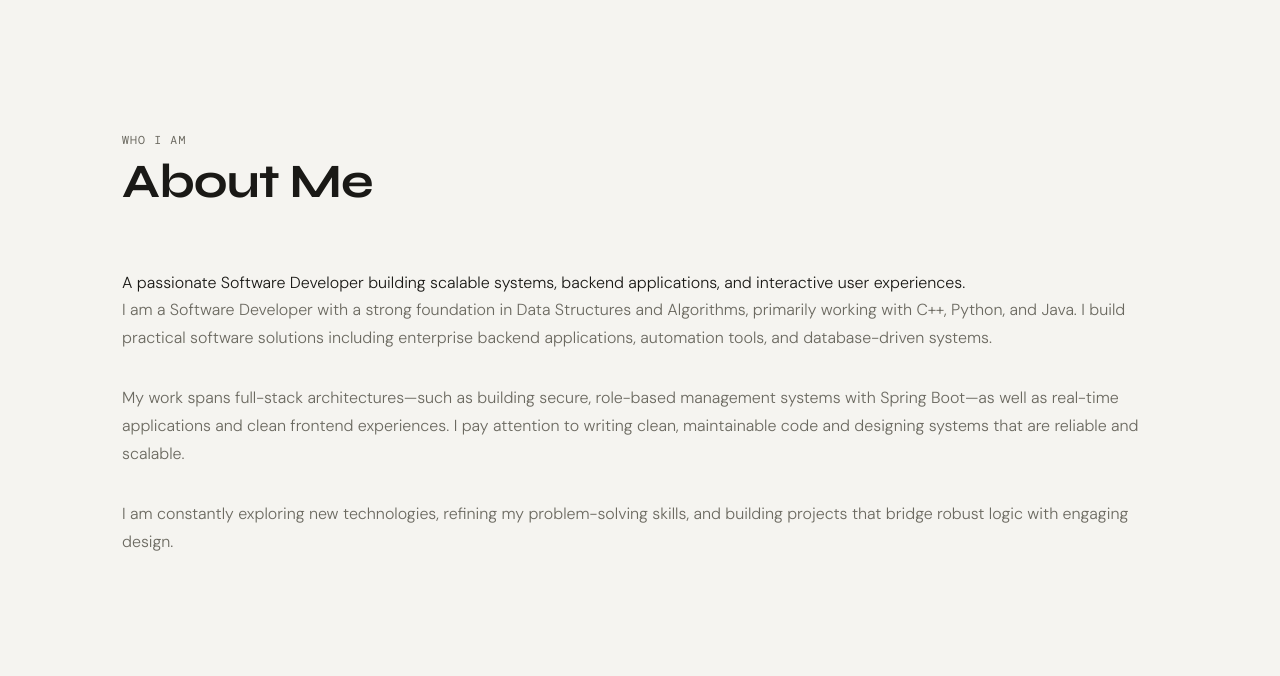
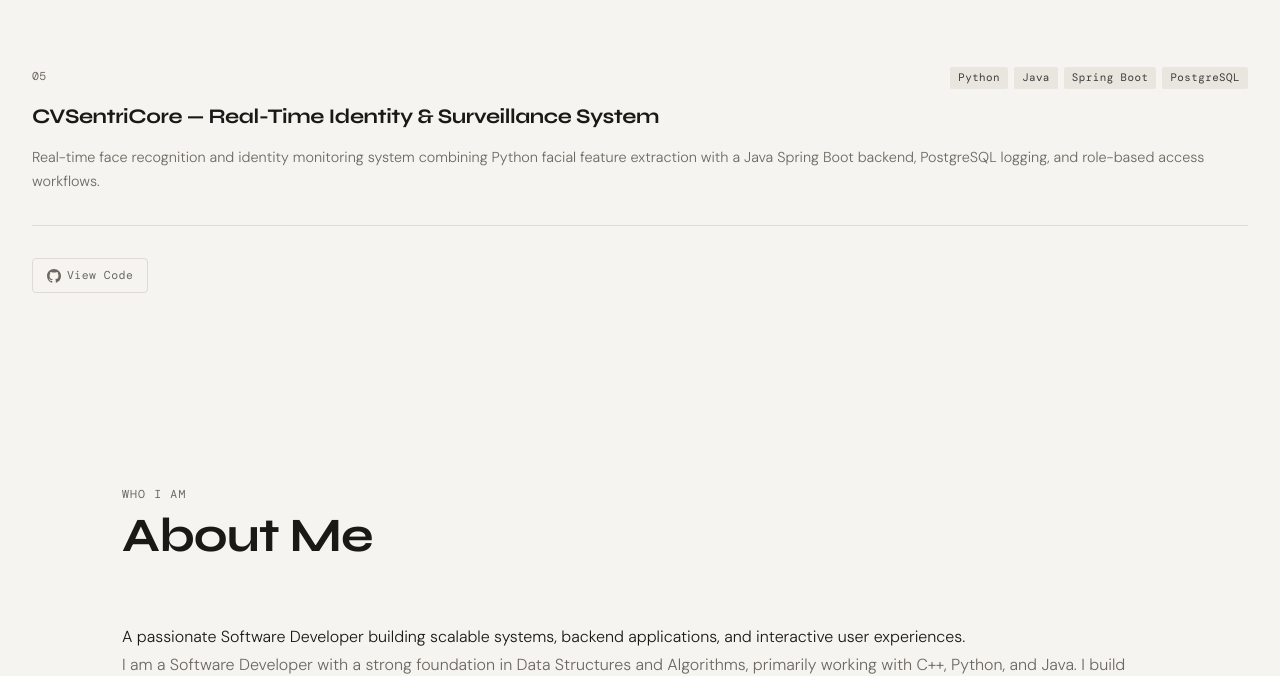
Before and after one commit to gauri-create/Portfolio, a plain HTML site: page index.html in a window 1280 px wide. Shown: the part 2024-2700 px from the top of the page. Drawn offline with nearby package versions, Linux system fonts and the light colour scheme.

Commit message:
Add CVSentriCore project card to index.html
Added a new project card for CVSentriCore with details.

```diff
--- a/index.html
+++ b/index.html
@@ -209,6 +209,34 @@
       </div>
     </section>
 
+      <!-- Project 5: CVSentriCore -->
+<article class="project-card scroll-reveal" data-delay="4">
+  <div class="card-top">
+    <div class="card-meta">
+      <span class="card-number">05</span>
+      <div class="card-tags">
+        <span class="tag">Python</span>
+        <span class="tag">Java</span>
+        <span class="tag">Spring Boot</span>
+        <span class="tag">PostgreSQL</span>
+      </div>
+    </div>
+    <h3 class="card-title">CVSentriCore — Real-Time Identity & Surveillance System</h3>
+    <p class="card-desc">
+      Real-time face recognition and identity monitoring system combining Python facial feature extraction with a Java Spring Boot backend, PostgreSQL logging, and role-based access workflows.
+    </p>
+  </div>
+  <div class="card-bottom">
+    <a href="https://github.com/gauri-create/CVSentriCore" target="_blank" rel="noopener" class="btn btn-sm btn-ghost">
+      <svg width="14" height="14" viewBox="0 0 24 24" fill="currentColor">
+        <path d="M12 0C5.37 0 0 5.37 0 12c0 5.31 3.435 9.795 8.205 11.385.6.105.825-.255.825-.57 0-.285-.015-1.23-.015-2.235-3.015.555-3.795-.735-4.035-1.41-.135-.345-.72-1.41-1.23-1.695-.42-.225-1.02-.78-.015-.795.945-.015 1.62.87 1.845 1.23 1.08 1.815 2.805 1.305 3.495.99.105-.78.42-1.305.765-1.605-2.67-.3-5.46-1.335-5.46-5.925 0-1.305.465-2.385 1.23-3.225-.12-.3-.54-1.53.12-3.18 0 0 1.005-.315 3.3 1.23.96-.27 1.98-.405 3-.405s2.04.135 3 .405c2.295-1.56 3.3-1.23 3.3-1.23.66 1.65.24 2.88.12 3.18.765.84 1.23 1.905 1.23 3.225 0 4.605-2.805 5.625-5.475 5.925.435.375.81 1.095.81 2.22 0 1.605-.015 2.895-.015 3.3 0 .315.225.69.825.57A12.02 12.02 0 0024 12c0-6.63-5.37-12-12-12z"/>
+      </svg>
+      View Code
+    </a>
+  </div>
+</article>
+
+
     <!-- ===================== ABOUT ME ===================== -->
     <section id="about" class="section">
       <div class="container">
```
